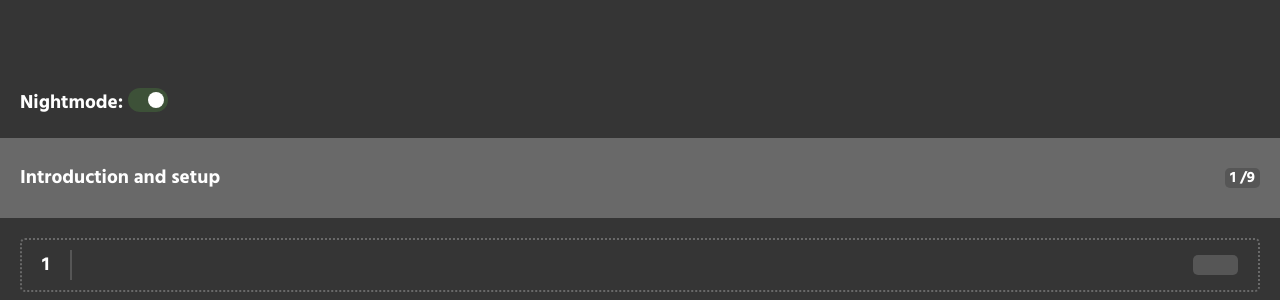
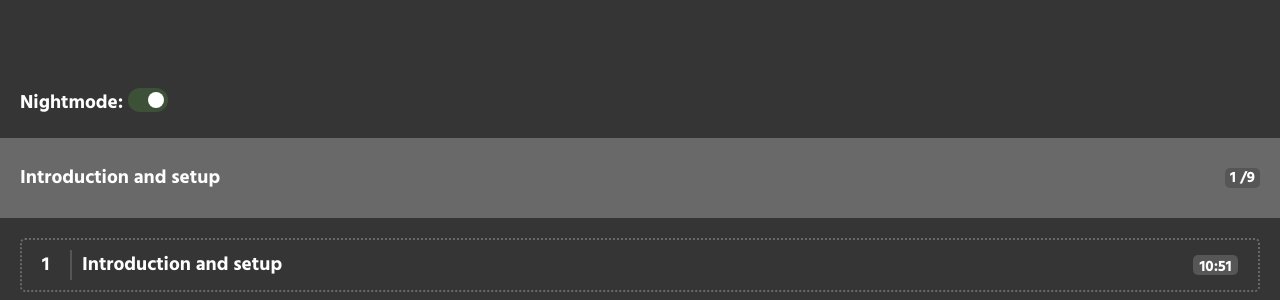
Before and after one commit to misselliev/dulce-hookbuster, a React (Create React App) app: page / in a window 1280 px wide. Shown: the part 652-952 px from the top of the page. Built offline with nearby package versions, Linux system fonts and the light colour scheme.

Commit message:
Fixing props name on PlaylistItem

```diff
--- a/src/components/PlaylistItem.jsx
+++ b/src/components/PlaylistItem.jsx
@@ -4,8 +4,8 @@
 const PlaylistItem = ({ video, active, played }) => (
   <StyledPlaylistItem active={active} played={played}>
     <div className="woof-player__video-nr">{video.num}</div>
-    <div className="woof-player__video-name">{video.name}</div>
-    <div className="woof-player__video-time">{video.time}</div>
+    <div className="woof-player__video-name">{video.title}</div>
+    <div className="woof-player__video-time">{video.duration}</div>
   </StyledPlaylistItem>
 );
 
```
